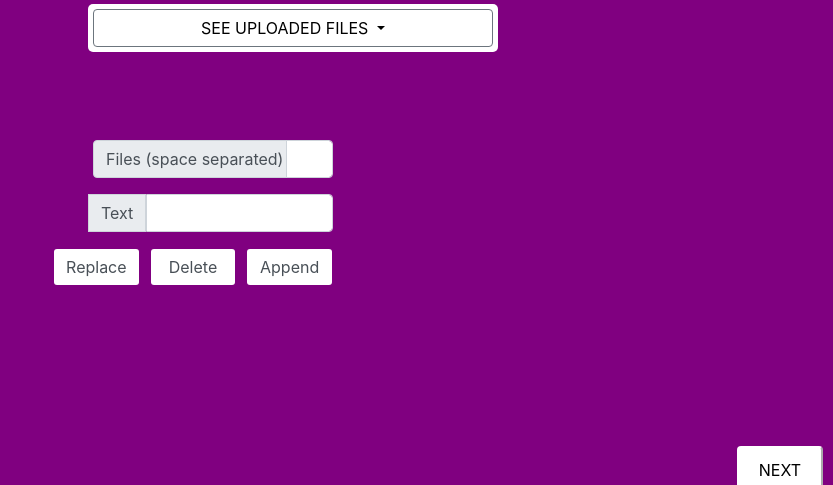
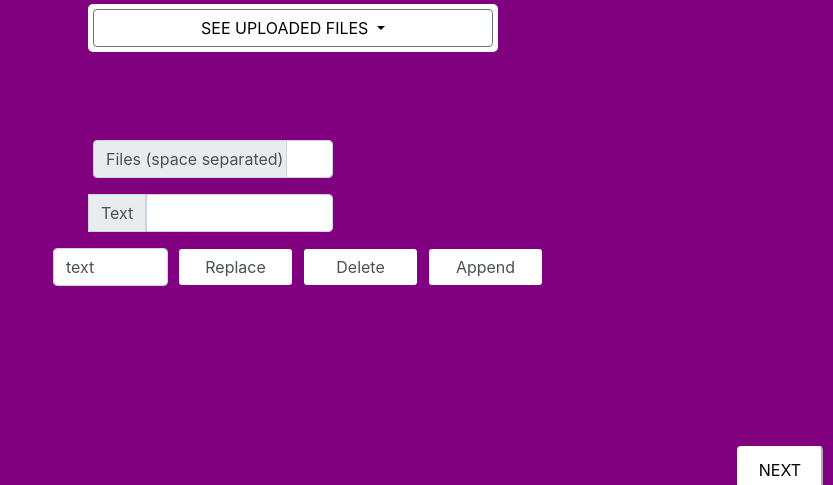
Before and after one commit to samacker77/NLP-Analysis-App, a Flask app: template app/templates/functionality3.html in a window 1280 px wide. Shown: the part 286-771 px from the top of the page, without its empty margins (447-1280 px from the left). Run offline with Flask 2, Linux system fonts and the light colour scheme; the template is opened without the code that fills it, so the values that code supplies are empty; some libraries are stand-ins or nearby versions.

Commit message:
functionality 3 changes

```diff
--- a/app/main.py
+++ b/app/main.py
@@ -14,13 +14,22 @@ app.config['UPLOAD_FOLDER'] = UPLOAD_FOLDER
 app.config['DOWNLOAD_FOLDER'] = DOWLOAD_FOLDER
 app.secret_key = "jhkafshjkfhfsd"
 CORPUS_FOLDER = 'app/corpuses'
+
+try:
+    uploaded_files = os.listdir(UPLOAD_FOLDER)
+except:
+    uploaded_files = ['No uploaded files']
+
+def find_relevant_files(filenames):
+    all_files = filenames.split()
+    global uploaded_files
+    relevant_files = list(set(uploaded_files).intersection(set(all_files)))
+    return relevant_files
+
 import time
 @app.route('/',methods=['POST','GET'])
 def home():
-    try:
-        uploaded_files = os.listdir(UPLOAD_FOLDER)
-    except:
-        uploaded_files = ['No uploaded files']
+    global uploaded_files
     if len(uploaded_files)==0:
         uploaded_files=['No uploaded files']
     if request.method == 'POST' and request.form.get('upload'):
@@ -51,15 +60,12 @@ def home():
 @app.route('/<page>',methods=['POST','GET'])
 def gotoNextPage(page):
     print(page)
+    global uploaded_files
     if page == 'functionality2':
-
-        uploaded_files = os.listdir(UPLOAD_FOLDER)
         corpus_generation_status = ""
         if request.method == 'POST' and request.form.get('generateCorpus'):
-            print(">>" * 50)
             file = request.form['getFileNames']
-            all_files = file.split()
-            relevant_files = list(set(uploaded_files).intersection(set(all_files)))
+            relevant_files=find_relevant_files(file)
             corpus_text = []
             for f in relevant_files:
                 text = str(textract.process(os.path.join('app/uploads',f)))
@@ -83,13 +89,28 @@ def gotoNextPage(page):
                 return send_file(path, as_attachment=True)
             else:
                 flash("No corpuses found")
-
-
-
-
-
-
         return render_template('functionality2.html',uploaded_files=uploaded_files,corpus_generation_status=corpus_generation_status)
+    elif page == 'functionality3':
+        if request.method == 'POST' and request.form.get('replace'):
+            file = request.form['getFileNames']
+            relevant_files = find_relevant_files(file)
+            replace=request.form['text']
+            replaced_by=request.form['replace_text']
+            for f in relevant_files:
+                text = str(textract.process(os.path.join('app/uploads', f)))
+                final_text=text.replace(replace,replaced_by)
+                fin = open(f, "wt")
+                fin.write(final_text)
+                fin.close()
+        elif request.method == 'POST' and request.form.get('delete'):
+            file = request.form['getFileNames']
+            relevant_files = find_relevant_files(file)
+            text=request.form['text']
+        elif request.method == 'POST' and request.form.get('append'):
+            file = request.form['getFileNames']
+            relevant_files = find_relevant_files(file)
+            text=request.form['text']
+        return render_template('functionality3.html', uploaded_files=uploaded_files)
     return render_template(str(page)+'.html')
 
 
--- a/app/templates/functionality3.html
+++ b/app/templates/functionality3.html
@@ -72,13 +72,14 @@
   <button class="btn btn-secondary dropdown-toggle" type="button" style="width:400px" id="dropdownMenuButton" data-toggle="dropdown" aria-haspopup="true" aria-expanded="false">
     SEE UPLOADED FILES
   </button>
-  <div class="dropdown-menu" aria-labelledby="dropdownMenuButton">
-    <a class="dropdown-item" href="#">File 1</a>
-    <a class="dropdown-item" href="#">File 1</a>
-    <a class="dropdown-item" href="#">File 1</a>
+  <div class="dropdown-menu" method="GET" aria-labelledby="dropdownMenuButton">
+    {% for each in uploaded_files %}
+        <option class="dropdown-item" value="{{each}}">{{each}}</option>
+    {% endfor %}
   </div>
 </div>
 
+    <form action="/functionality3" method="POST" enctype="multipart/form-data">
       <div class="input-group mb-3">
   <div class="custom-file">
   </div>
@@ -86,24 +87,29 @@
   <div class="input-group-prepend" style="margin-left:0px;margin-right:-10px">
     <span class="input-group-text" id="basic-addon3">Files (space separated)</span>
   </div>
-  <input type="text" class="form-control" id="getFileNames" aria-describedby="basic-addon3">
+  <input type="text" class="form-control"  name="getFileNames" aria-describedby="basic-addon3">
 </div>
         <div class="input-group-prepend", style="margin-left:35px;margin-right:0px">
     <span class="input-group-text" id="basic-addon3">Text</span>
   </div>
-  <input type="text" class="form-control" id="text" aria-describedby="basic-addon3">
+  <input type="text" class="form-control" name="text" aria-describedby="basic-addon3">
       </div>
-  <div class="form-row align-items-center">
-    <div class="col-md-4 ">
-        <button type="button" class="btn form-control" id="replace">Replace</button>
+  <div class="form-row align-items-center" style="width:500px;">
+       <div class="col-md-3 ">
+        <input type="text" class="form-control" value="text" name="replace_text" aria-describedby="basic-addon3">
     </div>
-    <div class="col-md-4">
-        <button type="button" class="btn form-control" id="delete">Delete</button>
+    <div class="col-md-3 ">
+        <input type="submit" class="btn form-control" name="replace" value="Replace">
     </div>
-      <div class="col-md-4">
-        <button type="button" class="btn form-control" id="append">Append</button>
+
+    <div class="col-md-3">
+        <input type="submit" class="btn form-control" name="delete" value="Delete">
+    </div>
+      <div class="col-md-3">
+        <input type="submit" class="btn form-control" name="append" value="Append">
       </div>
   </div>
+    </form>
 <div id="next">
 <button type="button" class="next" onclick="window.location.href='{{ url_for( 'gotoNextPage',page='functionality4') }}';">NEXT</button>
 </div>
```
